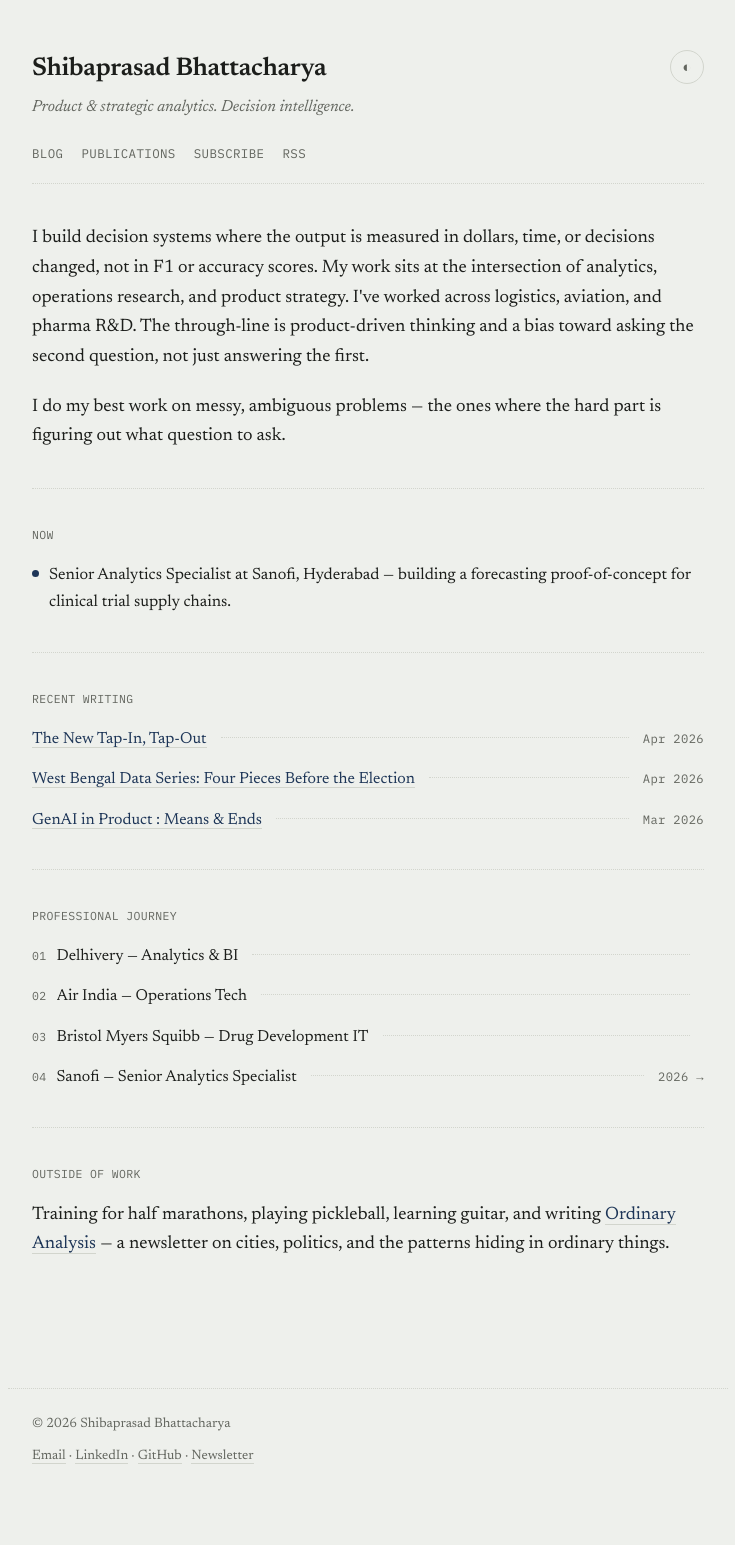
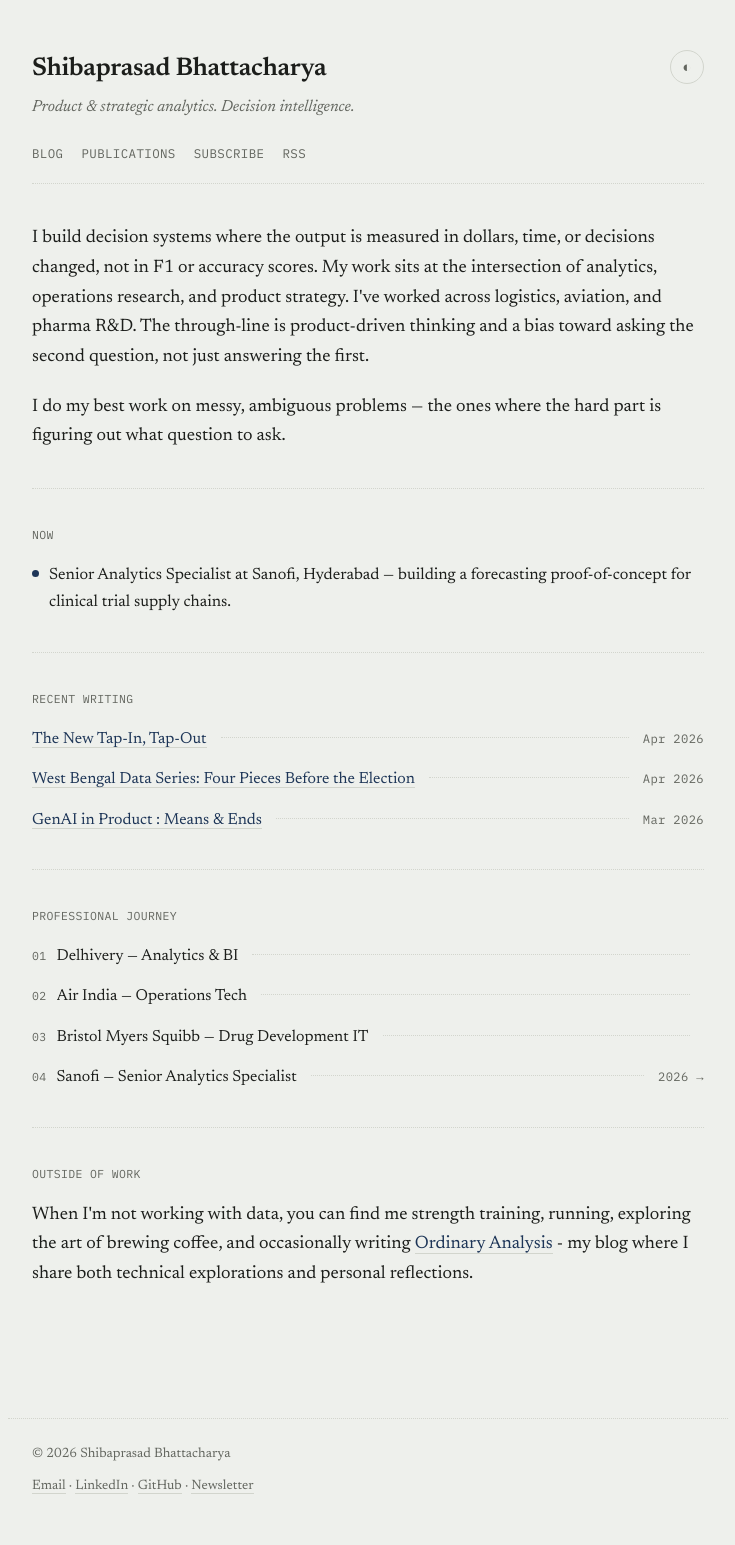
Before and after one commit to shibaprasadb/shibaprasadb.github.io, a Jekyll site: the page built from index.html, in a window 1280 px wide. Shown: the whole page, without its empty margins (272-1007 px from the left). Built offline with Jekyll 4.4.1, drawn with Linux system fonts in a browser that asks for light colours; before the commit the page ends 1516 px from its top, so only the background shows below that.

Commit message:
Update personal interests in index.html

```diff
--- a/index.html
+++ b/index.html
@@ -64,7 +64,7 @@ description: "Product & strategic analytics. Decision intelligence."
 
   <section id="outside">
     <span class="label">Outside of work</span>
-    <p>Training for half marathons, playing pickleball, learning guitar, and writing <a href="https://ordinaryanalysis.substack.com/">Ordinary Analysis</a> — a newsletter on cities, politics, and the patterns hiding in ordinary things.</p>
+    <p>When I'm not working with data, you can find me strength training, running, exploring the art of brewing coffee, and occasionally writing <a href="https://ordinaryanalysis.substack.com/">Ordinary Analysis</a> - my blog where I share both technical explorations and personal reflections.</p>
   </section>
 
 </div>
```
